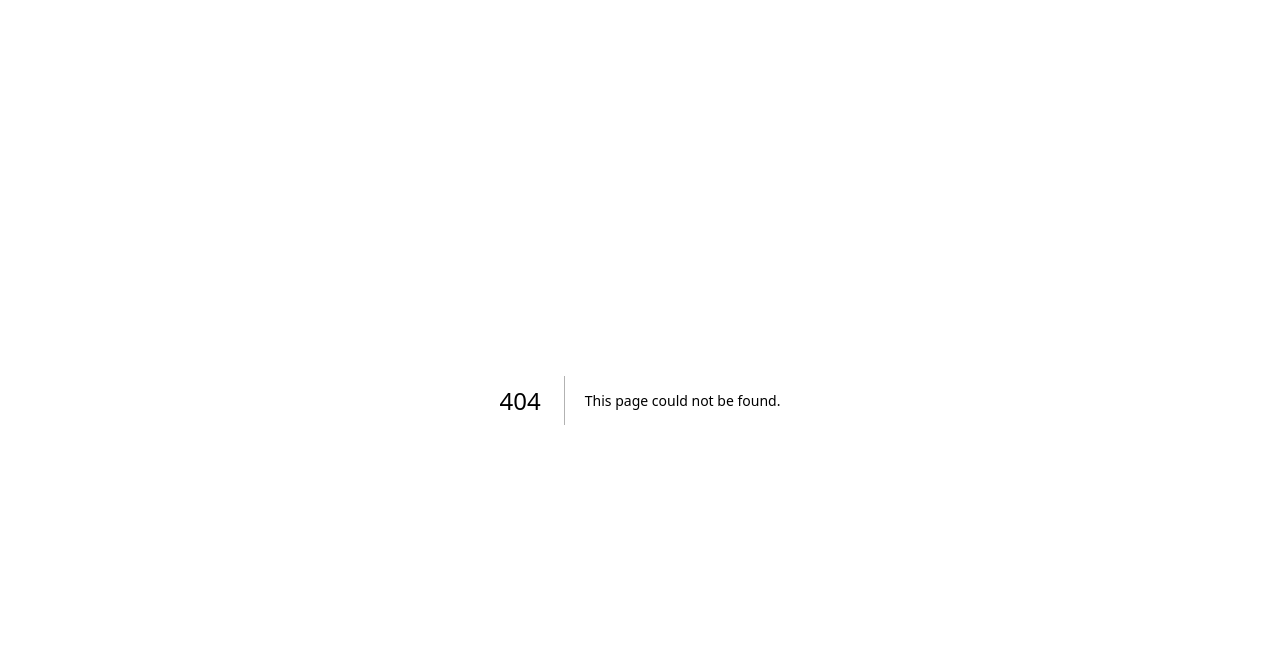
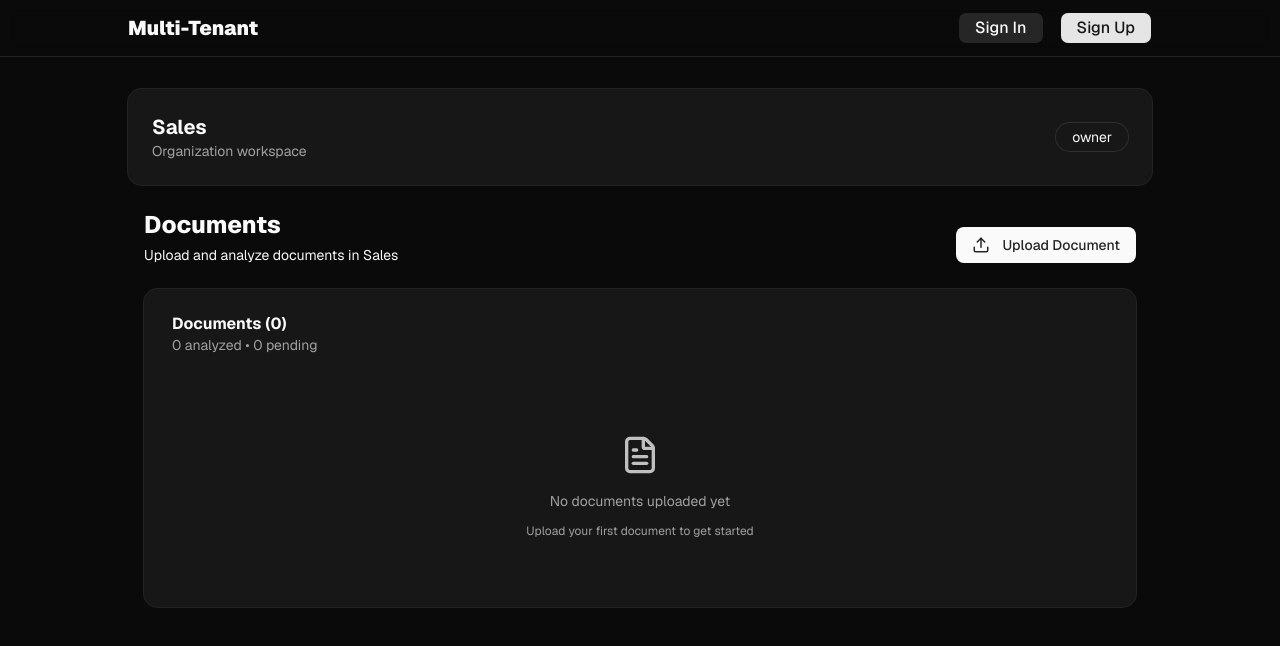
Before and after one commit to archenymesis/Multi-Tenant-SaaS-Platform, a Next.js app: page /organizations/1/documents in a window 1280 px wide. Before the commit this address had no page. Shown: the top 646 px of the page. Built offline with nearby package versions, Linux system fonts and the light colour scheme; no server answers; a web font is replaced by a local one.

Commit message:
feat(dashboard): Add documents page at /organizations/[slug]/documents

```diff
--- /dev/null
+++ b/src/app/organizations/[slug]/documents/page.tsx
@@ -0,0 +1,67 @@
+import { Header } from "@/components/header";
+import { Card, CardDescription, CardTitle } from "@/components/ui/card";
+import { Button } from "@base-ui/react";
+import { FileText, Upload } from "lucide-react";
+
+export default async function Documents(
+    { params }: { params: Promise<{ slug: string }> }
+    ){
+
+    const { slug } = await params
+
+    return (
+        <div>
+            <Header/>
+            <div className="container mx-auto px-32 mt-8 flex flex-col">
+
+                <Card className="flex flex-row justify-between items-center p-6">
+                    <div className="flex flex-col">
+                        <CardTitle className="font-bold text-xl">Sales</CardTitle>
+                        <CardDescription>Organization workspace</CardDescription>
+                    </div>
+                    <div>
+                        <Card className="rounded-2xl py-1 px-4">
+                            <p className="">owner</p>
+                        </Card>
+                    </div>
+                </Card>
+
+                <div className="mt-6 px-4">
+                    <div className="flex flex-row justify-between items-center">
+                        <div className="flex flex-col">
+                            <div className="font-extrabold text-2xl">Documents</div>
+                            <p className="text-sm mt-1">Upload and analyze documents in Sales</p>
+                        </div>
+
+                            <Button className="text-sm mt-4 px-4 py-2 rounded-md cursor-pointer bg-accent-foreground text-accent hover:bg-accent-foreground/80 font-medium flex flex-row items-center">
+                                <Upload size={18} />
+                                <p className="ml-3">Upload Document</p>
+                            </Button>
+
+                    </div>
+
+                    <Card className="flex flex-col p-7 pt-6 mt-6">
+                        <div className="flex flex-col">
+                            <div>
+                                <div className="flex items-center">
+                                    <CardTitle className="font-bold">Documents</CardTitle>
+                                    <CardTitle className="font-bold ml-1">(0)</CardTitle>
+                                </div>
+                                <div>
+                                    <CardDescription>0 analyzed &#8226; 0 pending</CardDescription>
+                                </div>
+                            </div>
+                            <div className="flex flex-col items-center mt-4 p-16 pb-10">
+                                <FileText size={40} color="#c0c0c0" />
+                                <CardDescription className="mt-4">No documents uploaded yet</CardDescription>
+                                <CardDescription className="mt-3 text-xs">Upload your first document to get started</CardDescription>
+                            </div>
+                        </div>
+                    </Card>
+                </div>
+
+
+            </div>
+        </div>
+    )
+}
```
